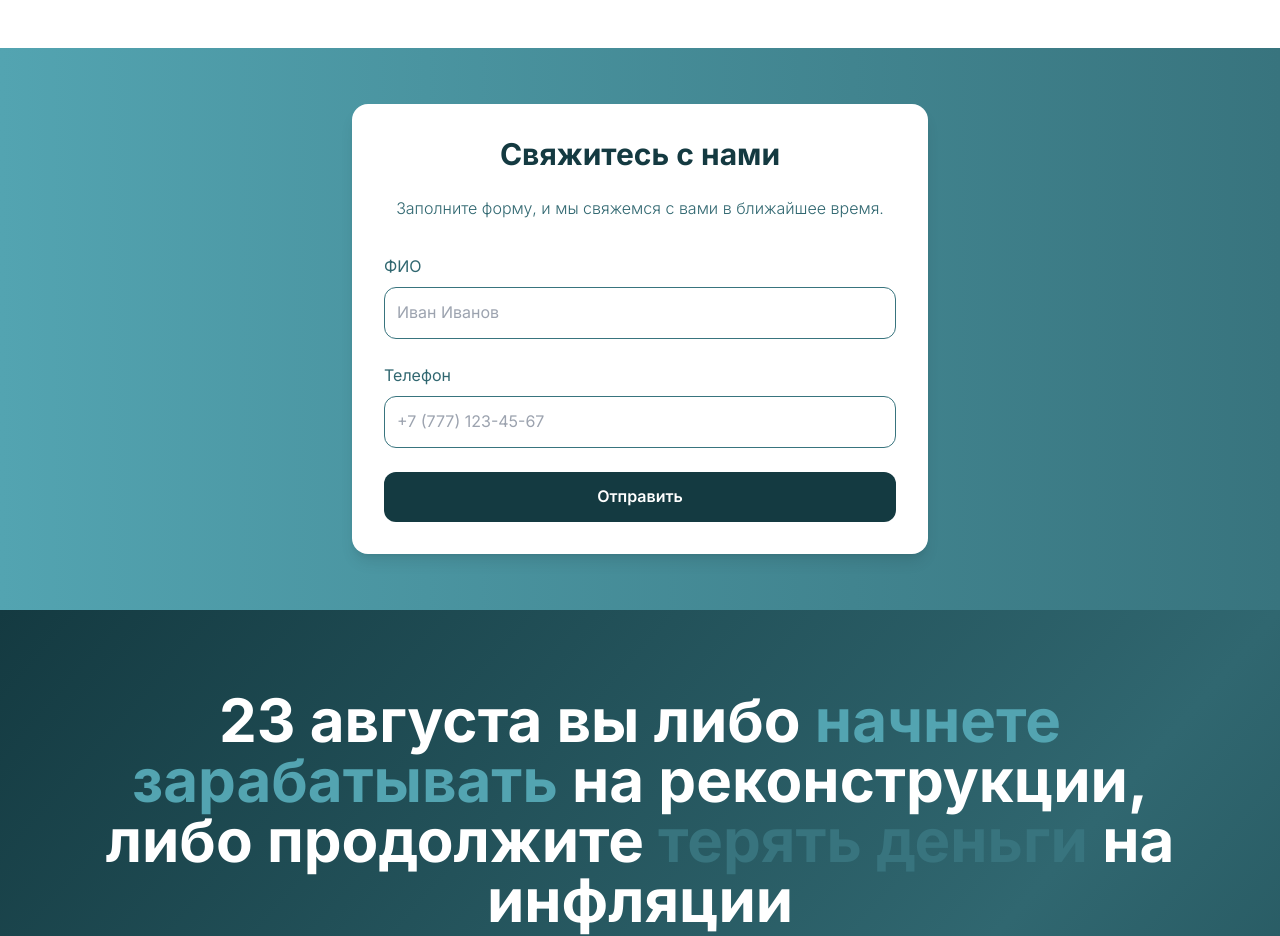
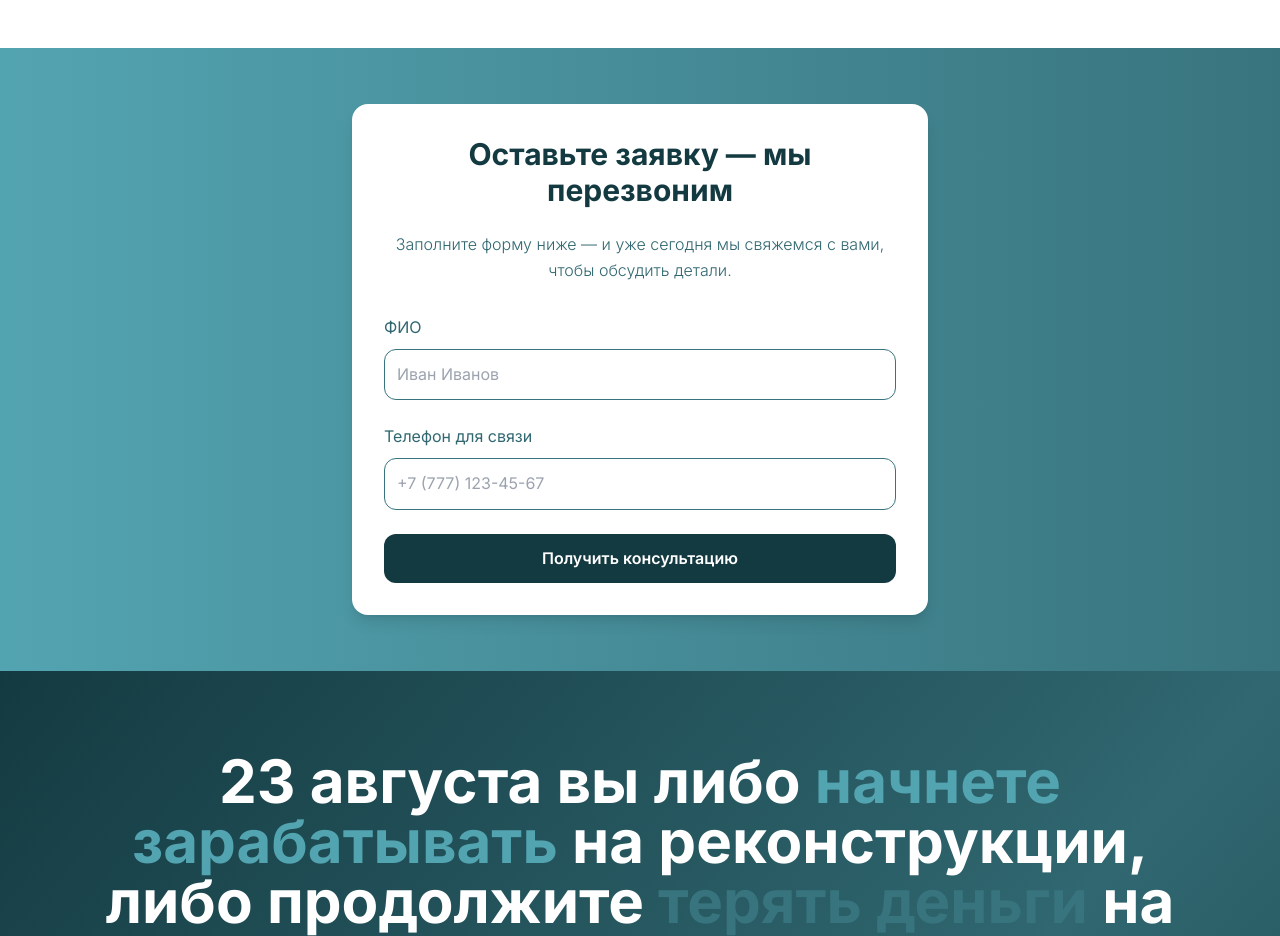
Before and after one commit to Danial992/landing, a React (Vite) app: page / in a window 1280 px wide. Shown: the part 9500-10436 px from the top of the page. Built offline with nearby package versions, Linux system fonts and the light colour scheme.

Commit message:
Update ContactForm.tsx

```diff
--- a/src/components/ContactForm.tsx
+++ b/src/components/ContactForm.tsx
@@ -7,9 +7,9 @@ const ContactForm: React.FC = () => {
       className="bg-gradient-to-r from-[#53A4B1] to-[#38747E] py-14 px-4 text-center"
     >
       <div className="max-w-xl mx-auto bg-white p-8 rounded-2xl shadow-lg">
-        <h2 className="text-3xl font-bold mb-6 text-[#143A41]">Свяжитесь с нами</h2>
+        <h2 className="text-3xl font-bold mb-6 text-[#143A41]">Оставьте заявку — мы перезвоним</h2>
         <p className="text-[#306770] mb-8">
-          Заполните форму, и мы свяжемся с вами в ближайшее время.
+          Заполните форму ниже — и уже сегодня мы свяжемся с вами, чтобы обсудить детали.
         </p>
         <form
           action="https://formspree.io/f/your_form_id" // замените на ваш ID
@@ -28,7 +28,7 @@ const ContactForm: React.FC = () => {
             />
           </div>
           <div className="text-left">
-            <label htmlFor="phone" className="block mb-2 font-medium text-[#306770]">Телефон</label>
+            <label htmlFor="phone" className="block mb-2 font-medium text-[#306770]">Телефон для связи</label>
             <input
               type="tel"
               id="phone"
@@ -42,7 +42,7 @@ const ContactForm: React.FC = () => {
             type="submit"
             className="w-full bg-[#143A41] text-white py-3 rounded-xl font-semibold hover:bg-[#306770] transition"
           >
-            Отправить
+            Получить консультацию
           </button>
         </form>
       </div>
```
